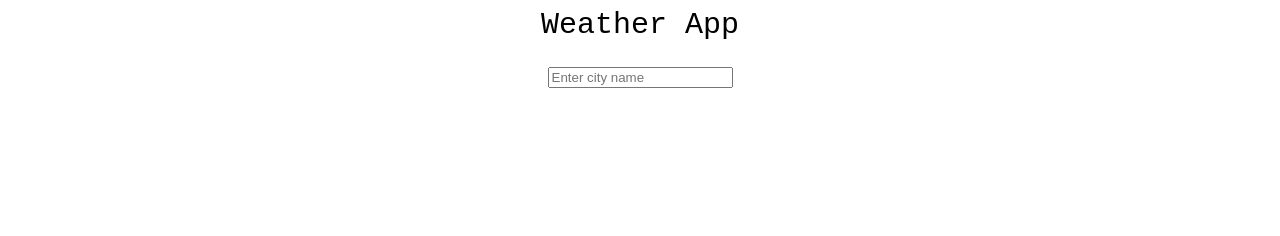
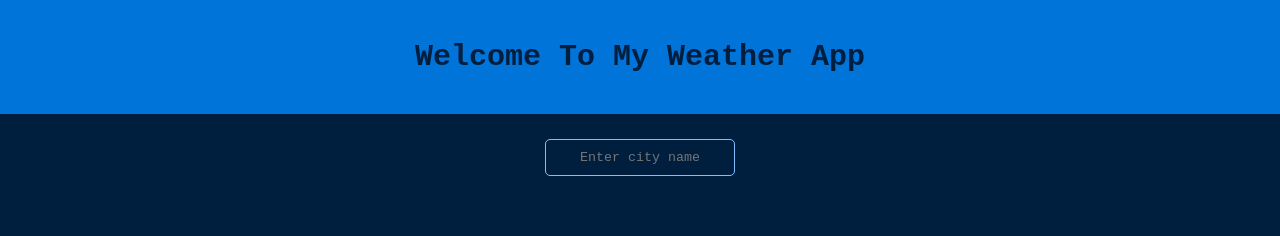
Before and after one commit to alex-goldschmidt/Weather-App, a plain HTML site: page index.html in a window 1280 px wide. Drawn offline with Linux system fonts and the light colour scheme.

Commit message:
Finalize styling of weather app

```diff
--- a/index.html
+++ b/index.html
@@ -8,7 +8,7 @@
     <link rel="stylesheet" href="style.css" />
   </head>
   <body>
-    <div class="header">Weather App</div>
+    <div class="header">Welcome To My Weather App</div>
 
     <form class="form">
       <label for="search"></label>
--- a/main.js
+++ b/main.js
@@ -1,17 +1,17 @@
 const container = document.querySelector(".container");
-const card = document.querySelector('.card');
+const card = document.querySelector(".card");
 const cityName = document.querySelector(".cityName");
-const temperature = document.querySelector('.temperature');
-const feelsLike = document.querySelector('.feelsLike');
-const humidity = document.querySelector('.humidity');
-const wind = document.querySelector('.wind');
+const temperature = document.querySelector(".temperature");
+const feelsLike = document.querySelector(".feelsLike");
+const humidity = document.querySelector(".humidity");
+const wind = document.querySelector(".wind");
 const form = document.querySelector(".form");
 const search = document.getElementById("search");
 
 form.addEventListener("submit", SearchWeatherByCity);
 form.addEventListener("submit", (e) => {
-  card.style.border = "1px solid black";
   e.preventDefault();
+  card.style.display = "grid";
 });
 
 async function SearchWeatherByCity() {
@@ -24,10 +24,10 @@ async function SearchWeatherByCity() {
     { mode: "cors" }
   );
   const weatherData = await response.json();
-  console.log(weatherData);
+
   cityName.innerText = weatherData.name;
   temperature.innerText = weatherData.main.temp + " °F";
   feelsLike.innerText = "Feels like: " + weatherData.main.feels_like + " °F";
   humidity.innerText = "Humidity: " + weatherData.main.humidity + " %";
-  wind.innerText = "Wind: " + weatherData.wind.speed + " mph"
+  wind.innerText = "Wind: " + weatherData.wind.speed + " mph";
 }
--- a/style.css
+++ b/style.css
@@ -1,8 +1,18 @@
+* {
+    margin: 0;
+    padding: 0;
+    background: #001f3f;
+}
+
 .header {
     display: flex;
     justify-content: center;
     font-size: 30px;
     font-family: monospace;
+    background: #0074D9;
+    padding: 40px;
+    color: #001f3f;
+    font-weight: bold;
 }
 
 .form {
@@ -18,13 +28,32 @@
 
 .container div {
     padding: 10px;
-}
-
-.card {
-    border: none;
+    background: #0074D9;
 }
 
 .card div {
     display: flex;
     justify-content: center;
+    font-family: monospace;
 }
+
+.card {
+    color: #001f3f;
+    border-radius: 10px;
+    display: none;
+    font-size: 25px;
+    outline: 5px solid hsla(210, 100%, 75%, 1.0);
+}
+
+#search {
+    font-family: monospace;
+    border: 1px solid hsla(210, 100%, 75%, 1.0);
+    border-radius: 5px;
+    color: hsla(210, 100%, 75%, 1.0);
+    text-align: center;
+    padding: 10px;
+}
+
+#search:focus {
+    outline: 5px solid hsla(210, 100%, 75%, 1.0);
+  }
```
